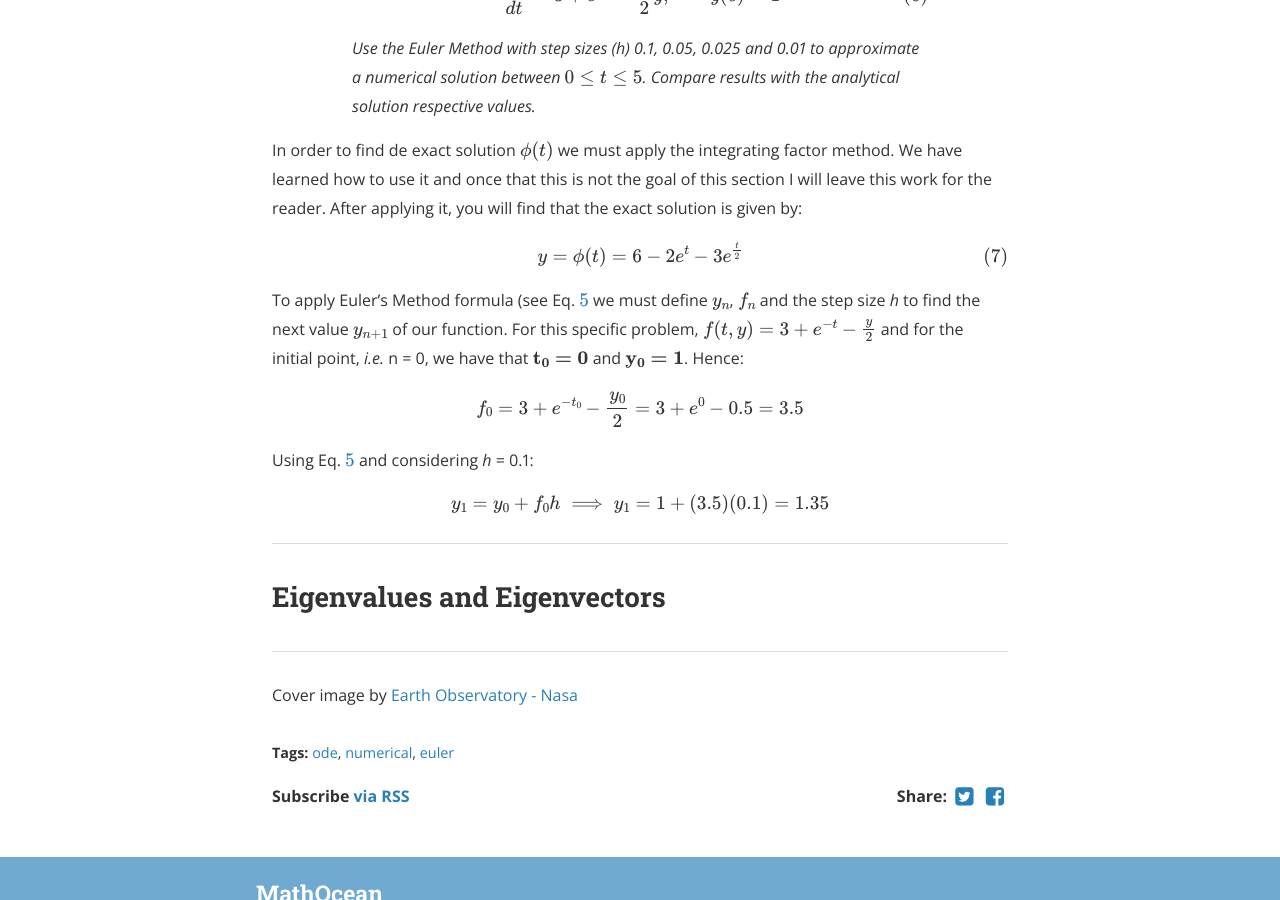
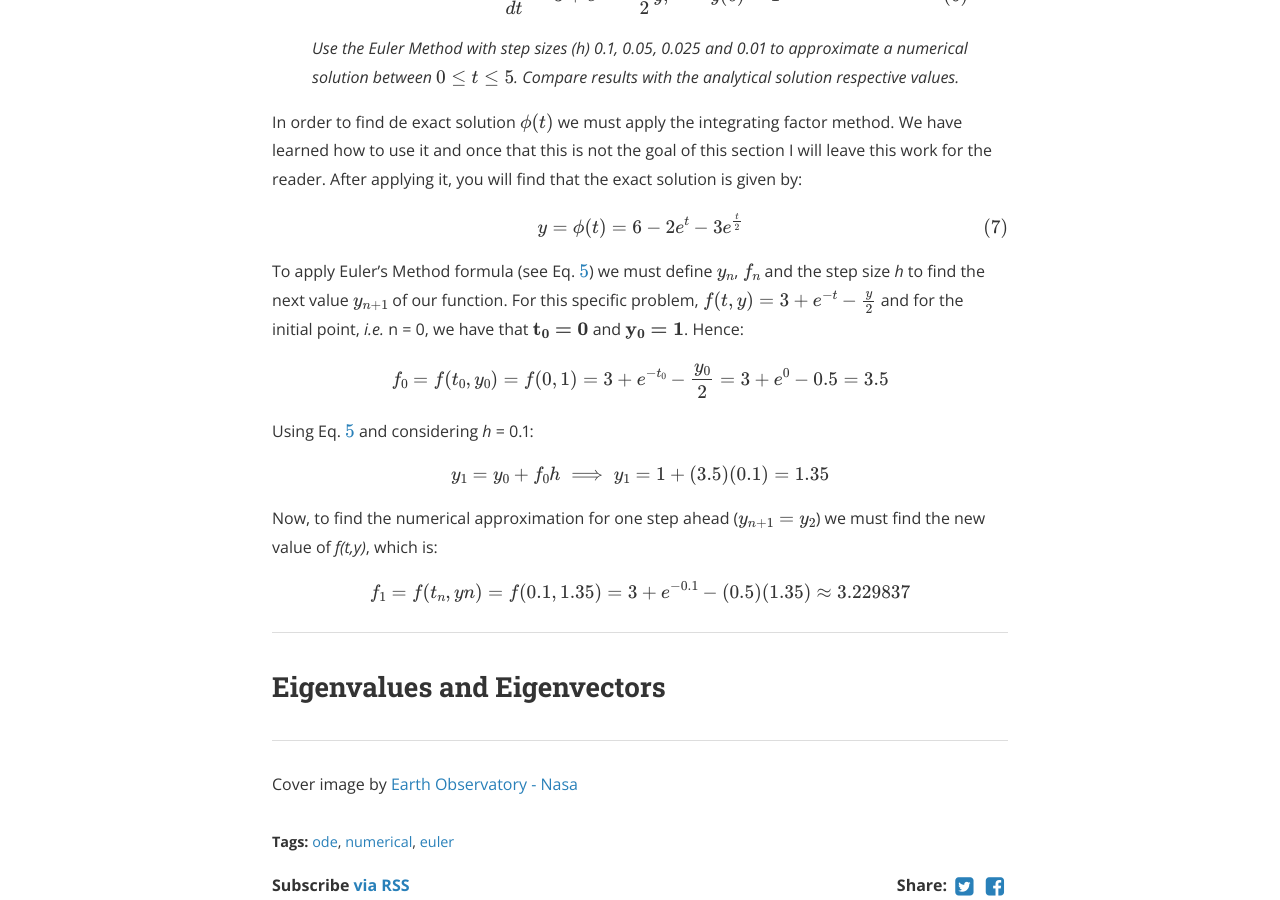
Before and after one commit to vic1309/lerofly, a Jekyll site: the page built from _posts/2019-06-12-euler.markdown, in a window 1280 px wide and 900 px high, scrolled down 2335 px. Built offline with Jekyll 4.4.1, drawn with Linux system fonts in a browser that asks for light colours; nearby versions of some CDN libraries; formulas are drawn with MathJax 3; a script that is not in the unit is left out.

Commit message:
Update 2019-06-12-euler.markdown

```diff
--- a/_posts/2019-06-12-euler.markdown
+++ b/_posts/2019-06-12-euler.markdown
@@ -66,23 +66,27 @@ $$\begin{equation} y_{n+1} = y_{n} + f_{n}h \tag{5} \label{eq:fv} \end{equation}
 
 ### Examples
 
->> <i><b> Ex. 1: </b> Consider the following initial value problem:</i>
+> <i><b> Ex. 1: </b> Consider the following initial value problem:</i>
 
->> $$\begin{equation} \frac{dy}{dt} = 3 + e^{-t} - \frac{1}{2}y, \qquad y(0) = 1 \tag{6} \label{eq:six} \end{equation}$$
+> $$\begin{equation} \frac{dy}{dt} = 3 + e^{-t} - \frac{1}{2}y, \qquad y(0) = 1 \tag{6} \label{eq:six} \end{equation}$$
 
->> <i>Use the Euler Method with step sizes (h) 0.1, 0.05, 0.025 and 0.01 to approximate a numerical solution between $$ 0 \leq t \leq 5 $$. Compare results with the analytical solution respective values.</i>
+> <i>Use the Euler Method with step sizes (h) 0.1, 0.05, 0.025 and 0.01 to approximate a numerical solution between $$ 0 \leq t \leq 5 $$. Compare results with the analytical solution respective values.</i>
 
 In order to find de exact solution $$\phi(t)$$ we must apply the integrating factor method. We have learned how to use it and once that this is not the goal of this section I will leave this work for the reader. After applying it, you will find that the exact solution is given by:
 
 $$\begin{equation} y = \phi(t) = 6 - 2e^{t} - 3e^{\frac{t}{2}} \tag{7} \label{eq:svn} \end{equation}$$
 
-To apply Euler's Method formula (see Eq. \ref{eq:fv} we must define $$y_{n}$$, $$f_{n}$$ and the step size *h* to find the next value $$y_{n+1}$$ of our function. For this specific problem, $$f(t,y) = 3 + e^{-t} - \frac{y}{2}$$ and for the initial point, *i.e.* n = 0, we have that $$\mathbf{t_{0} = 0}$$ and $$\mathbf{y_{0} = 1}$$. Hence:
+To apply Euler's Method formula (see Eq. \ref{eq:fv}) we must define $$y_{n}$$, $$f_{n}$$ and the step size *h* to find the next value $$y_{n+1}$$ of our function. For this specific problem, $$f(t,y) = 3 + e^{-t} - \frac{y}{2}$$ and for the initial point, *i.e.* n = 0, we have that $$\mathbf{t_{0} = 0}$$ and $$\mathbf{y_{0} = 1}$$. Hence:
 
-$$ \begin{equation} f_{0} = 3 + e^{-t_{0}} - \frac{y_{0}}{2} = 3 + e^{0} - 0.5 = 3.5 \end{equation}$$
+$$ \begin{equation} f_{0} = f(t_{0}, y_{0}) = f(0, 1) = 3 + e^{-t_{0}} - \frac{y_{0}}{2} = 3 + e^{0} - 0.5 = 3.5 \end{equation}$$
 
 Using Eq. \ref{eq:fv} and considering *h* = 0.1:
 
 $$\begin{equation} y_{1} = y_{0} + f_{0}h \implies y_{1} = 1 + (3.5)(0.1) = 1.35 \end{equation}$$
+
+Now, to find the numerical approximation for one step ahead ($$y_{n+1} = y_{2}$$) we must find the new value of *f(t,y)*, which is:
+
+$$ \begin{equation} f_{1} = f(t_{n}, y{n}) = f(0.1, 1.35) = 3 + e^{-0.1} - (0.5)(1.35) \approx 3.229837 \end{equation}$$
 
 ----
 
```
